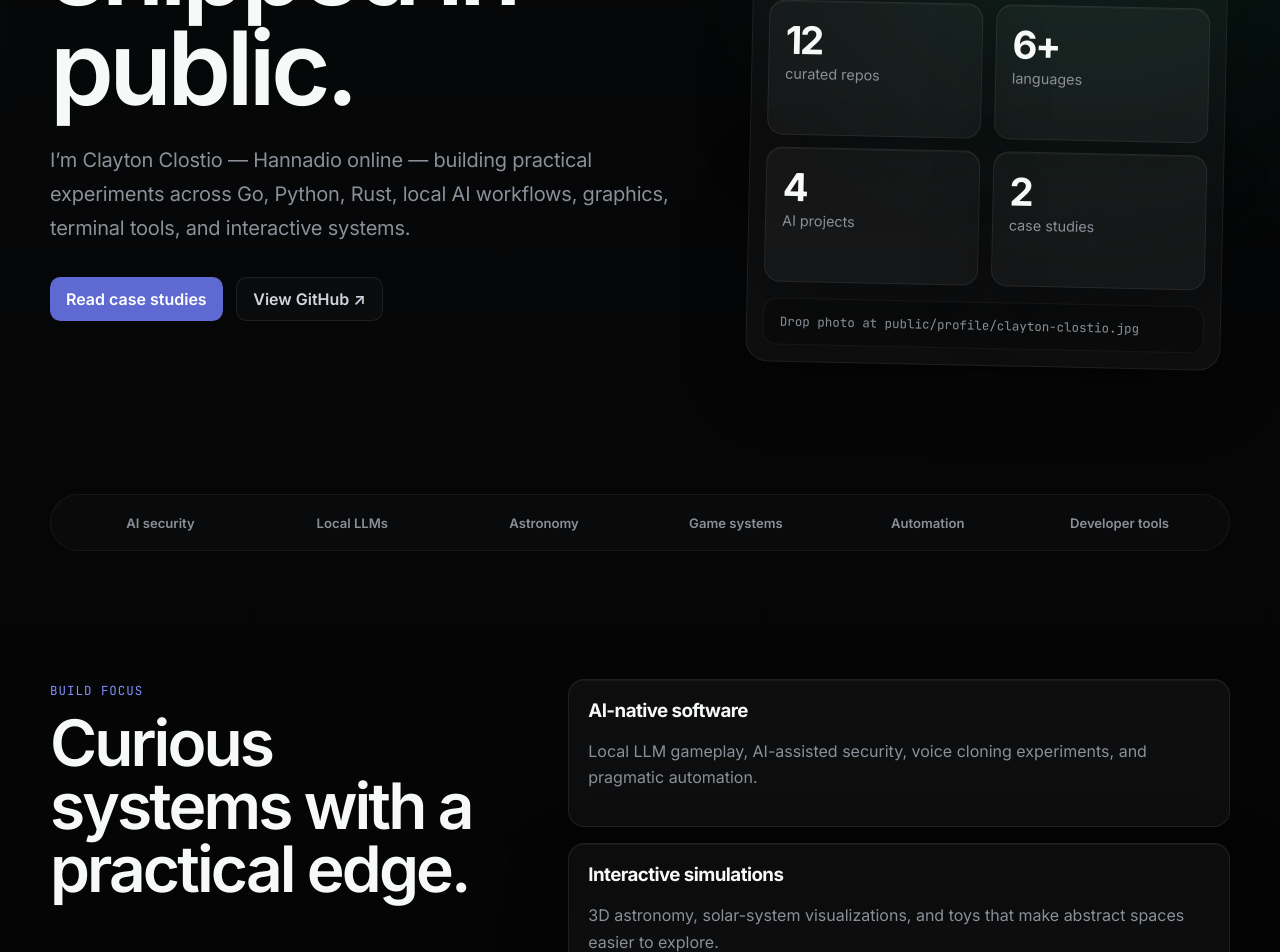
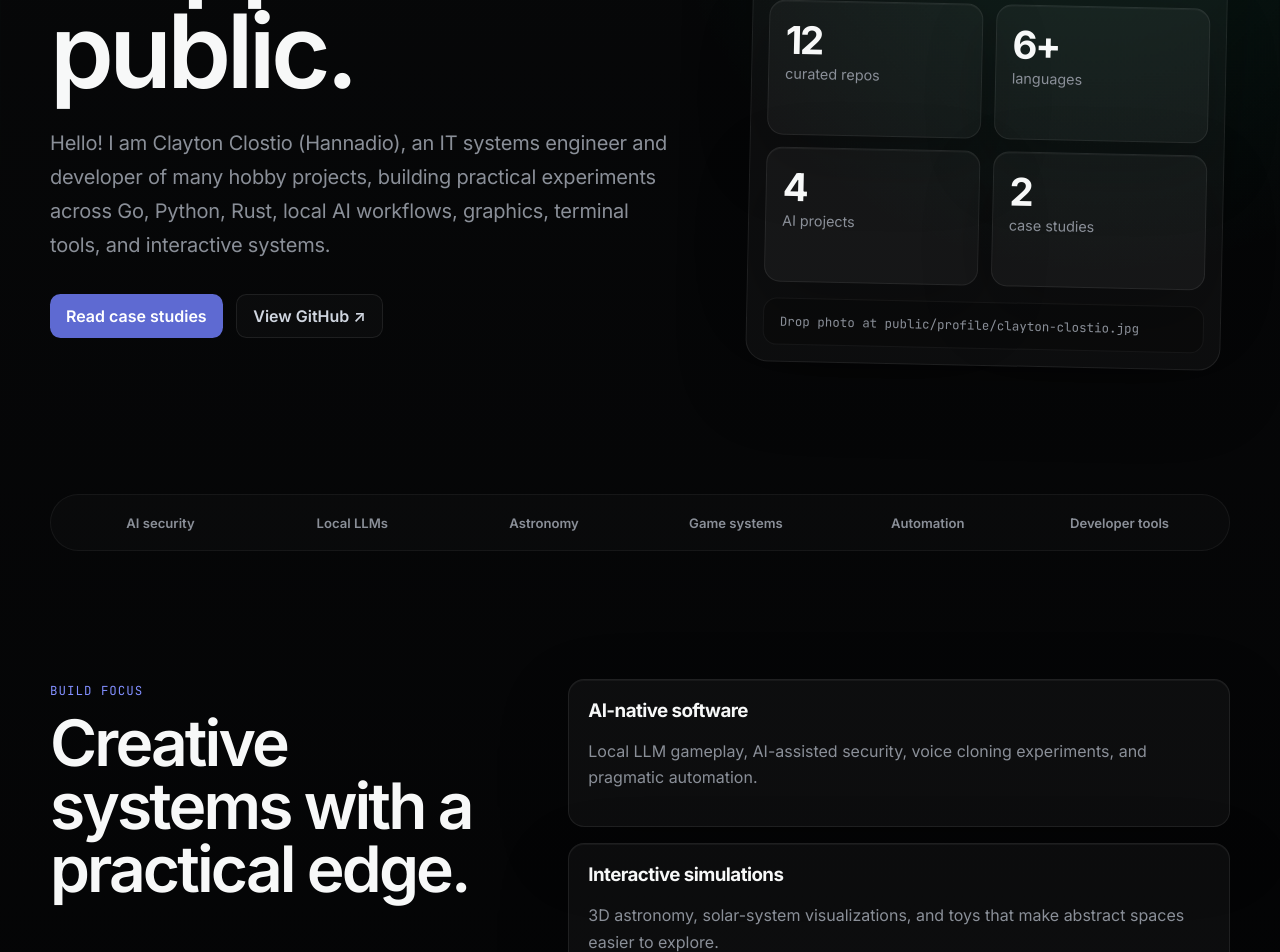
Before and after one commit to ctclostio/ctclostio.github.io, a React (Vite) app: page / in a window 1280 px wide. Shown: the part 780-1732 px from the top of the page. Built offline with nearby package versions, Linux system fonts and the light colour scheme.

Commit message:
copy: refine portfolio introduction

```diff
--- a/src/main.tsx
+++ b/src/main.tsx
@@ -198,7 +198,7 @@ function App() {
             </div>
             <h1>AI-native games, simulations, and utilities shipped in public.</h1>
             <p>
-              I’m Clayton Clostio — Hannadio online — building practical experiments across Go, Python, Rust, local AI workflows, graphics, terminal tools, and interactive systems.
+              Hello! I am Clayton Clostio (Hannadio), an IT systems engineer and developer of many hobby projects, building practical experiments across Go, Python, Rust, local AI workflows, graphics, terminal tools, and interactive systems.
             </p>
             <div className="hero__actions">
               <a className="button primary" href="#case-studies">Read case studies</a>
@@ -232,7 +232,7 @@ function App() {
         <section className="section-shell split" id="about">
           <div>
             <span className="eyebrow">Build focus</span>
-            <h2>Curious systems with a practical edge.</h2>
+            <h2>Creative systems with a practical edge.</h2>
           </div>
           <div className="focus-grid">
             <div>
```
